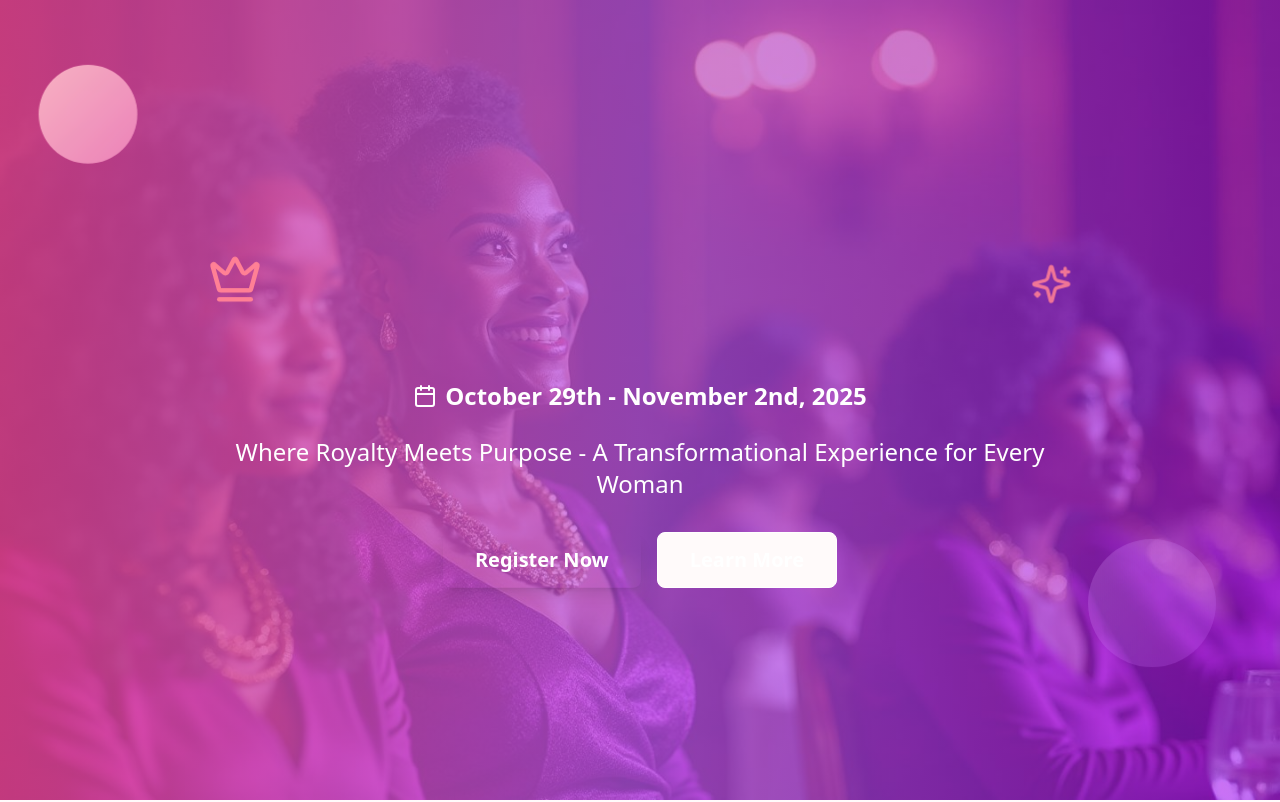
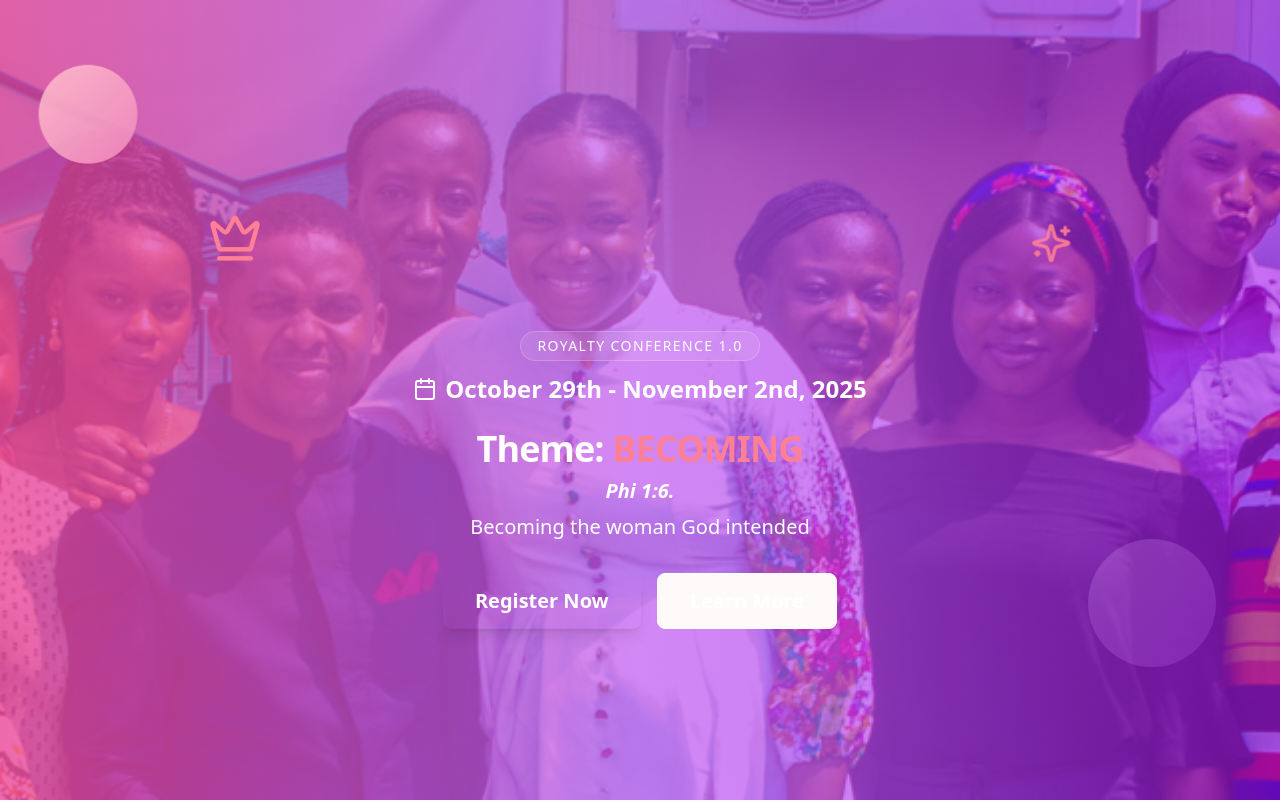
Before and after one commit to Funmi-Oba/royalty-ladies-conference, a React (Vite) app: page / in a window 1280 px wide. Shown: the top 802 px of the page. Built offline with nearby package versions, Linux system fonts and the light colour scheme.

Commit message:
Update hero section
Replace background image and add conference details.

```diff
--- a/src/pages/Index.tsx
+++ b/src/pages/Index.tsx
@@ -2,7 +2,7 @@ import { Button } from "@/components/ui/button";
 import { Card, CardContent, CardDescription, CardHeader, CardTitle } from "@/components/ui/card";
 import { RegistrationForm } from "@/components/RegistrationForm";
 import { Calendar, MapPin, Clock, Crown, Heart, ChefHat, GraduationCap, Music, Book, Users, Star, Award, Sparkles, Gift, Handshake } from "lucide-react";
-import heroBanner from "@/assets/hero-banner.jpg";
+import heroBanner from "@/assets/hero-banner.jpg"; // fallback image retained but overridden by uploaded image in hero background
 import guest1 from "@/assets/guest1.jpg";
 import guest2 from "@/assets/guest2.jpg";
 import guest3 from "@/assets/guest3.jpg";
@@ -81,7 +81,7 @@ const Index = () => {
       <section className="relative h-screen flex items-center justify-center overflow-hidden">
         <div
           className="absolute inset-0 bg-cover bg-center bg-no-repeat"
-          style={{ backgroundImage: `url(${heroBanner})` }}
+          style={{ backgroundImage: `url('/lovable-uploads/0b7588ff-00bb-43f7-ab02-0ac0fe79410d.png')` }}
         >
           <div className="absolute inset-0 bg-gradient-to-r from-pink/80 via-purple/70 to-purple-deep/60"></div>
           {/* 3D Flower decorations */}
@@ -94,7 +94,7 @@ const Index = () => {
         </div>
 
         <div className="relative z-10 text-center text-white max-w-4xl mx-auto px-4 animate-fade-in">
-          <div className="flex items-center justify-center mb-6">
+          <div className="flex items-center justify-center mb-4">
             <Crown className="w-16 h-16 text-rose-deep mr-4 animate-bounce-gentle" />
             <h1 className="text-5xl md:text-7xl font-bold bg-gradient-to-r from-white via-rose-deep to-white bg-clip-text text-transparent animate-shimmer bg-300%">
               Royal Ladies Conference
@@ -102,14 +102,19 @@ const Index = () => {
             <Sparkles className="w-12 h-12 text-rose-deep ml-4 animate-pulse-soft" />
           </div>
 
+          <div className="inline-block px-4 py-1 mb-3 rounded-full bg-white/10 border border-white/20 backdrop-blur-sm text-sm uppercase tracking-widest">
+            Royalty Conference 1.0
+          </div>
           <div className="flex items-center justify-center mb-6 text-xl md:text-2xl">
             <Calendar className="w-6 h-6 mr-2" />
             <span className="font-semibold">October 29th - November 2nd, 2025</span>
           </div>
 
-          <p className="text-xl md:text-2xl mb-8 font-light">
-            Where Royalty Meets Purpose - A Transformational Experience for Every Woman
-          </p>
+          <h2 className="text-3xl md:text-4xl font-extrabold tracking-tight mb-2">
+            Theme: <span className="text-rose-deep">BECOMING</span>
+          </h2>
+          <p className="text-lg md:text-xl font-semibold mb-2 italic">Phi 1:6.</p>
+          <p className="text-lg md:text-xl mb-8 font-light">Becoming the woman God intended</p>
 
           <div className="flex flex-col sm:flex-row gap-4 justify-center">
             <Button
```
Also changed, not shown: public/lovable-uploads/0b7588ff-00bb-43f7-ab02-0ac0fe79410d.png (added).
